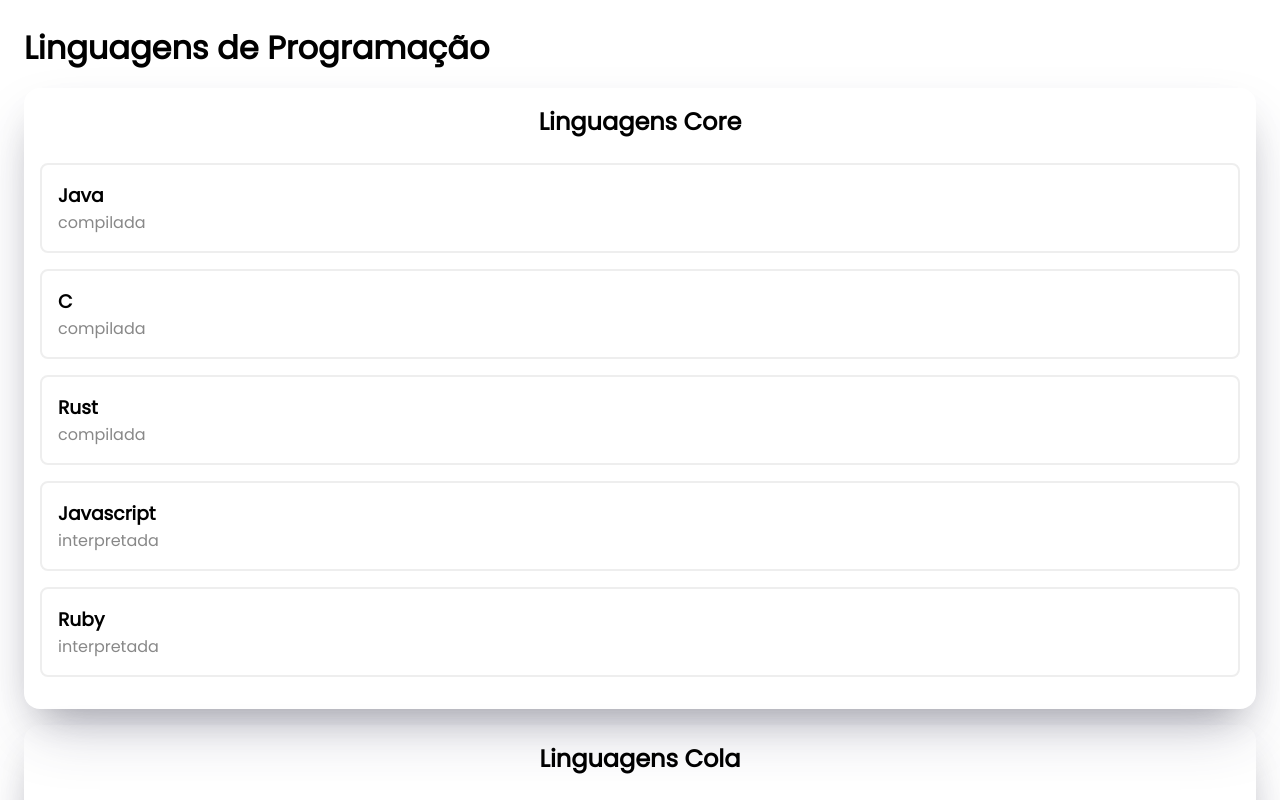
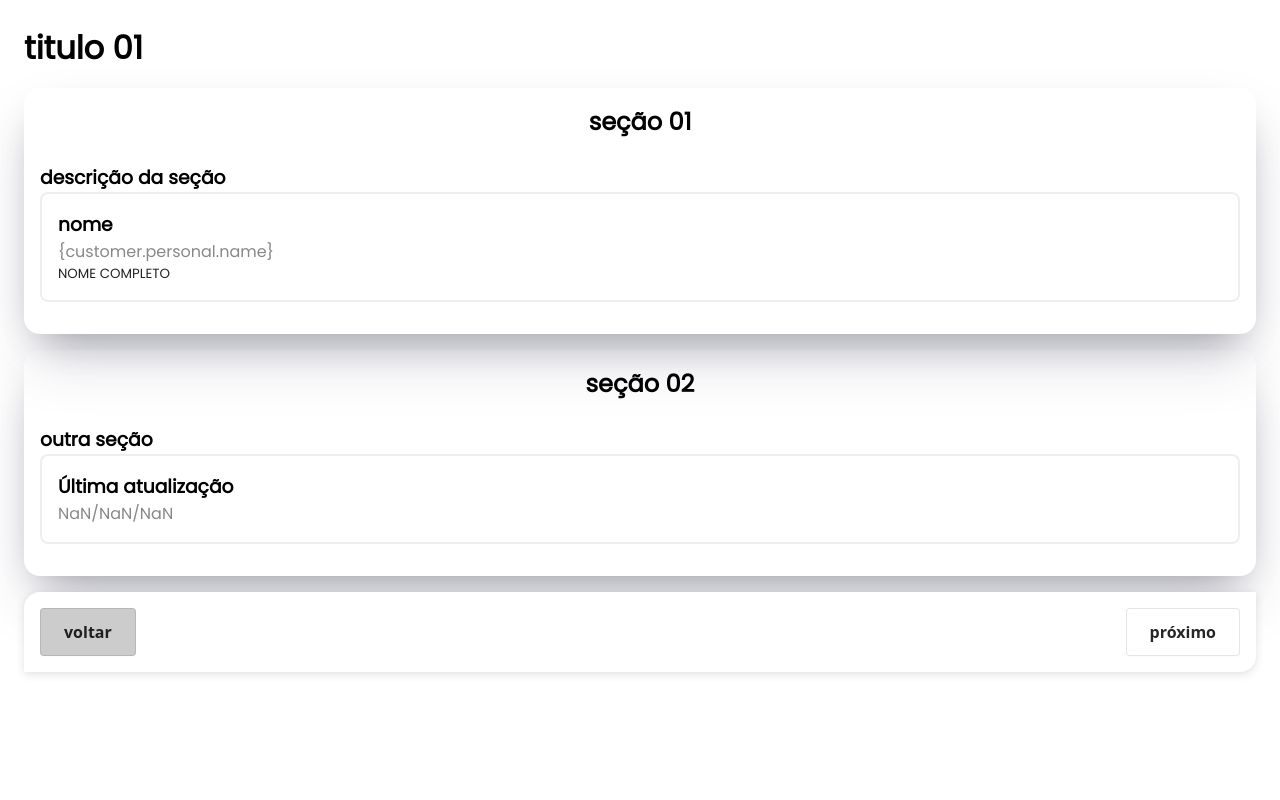
Before and after one commit to ElioNeto/auto-layout, an Angular app: page / in a window 1280 px wide. Shown: the top 800 px of the page. Built offline with nearby package versions, Linux system fonts and the light colour scheme.

Commit message:
using service

```diff
--- a/src/app/core/core.component.ts
+++ b/src/app/core/core.component.ts
@@ -1,4 +1,5 @@
 import { Component, OnInit } from "@angular/core";
+import { CoreService } from "../shared/services/core.service";
 
 @Component({
   selector: "app-core",
@@ -179,8 +180,16 @@ export class CoreComponent implements OnInit {
 
   currentPage: number = 1;
   totalPages: number = this.layout.pages.length;
-  constructor() {}
-  ngOnInit(): void {}
+
+  usemock: boolean = true;
+
+  constructor(private core: CoreService) {}
+  ngOnInit(): void {
+    if (this.usemock) {
+      this.layout = this.core.getData();
+      this.totalPages = this.layout.pages.length;
+    }
+  }
 
   toNextPage(): void {
     if (this.currentPage < this.totalPages) {
--- /dev/null
+++ b/src/app/shared/services/core.service.ts
@@ -0,0 +1,14 @@
+import { Injectable } from "@angular/core";
+
+import data from "../../mocks/layout.json";
+
+@Injectable({
+  providedIn: "root",
+})
+export class CoreService {
+  constructor() {}
+
+  getData() {
+    return data;
+  }
+}
--- a/tsconfig.json
+++ b/tsconfig.json
@@ -15,7 +15,9 @@
     "downlevelIteration": true,
     "experimentalDecorators": true,
     "moduleResolution": "node",
+    "resolveJsonModule": true,
     "importHelpers": true,
+    "allowSyntheticDefaultImports":true,
     "target": "es2017",
     "module": "es2020",
     "lib": [
```
